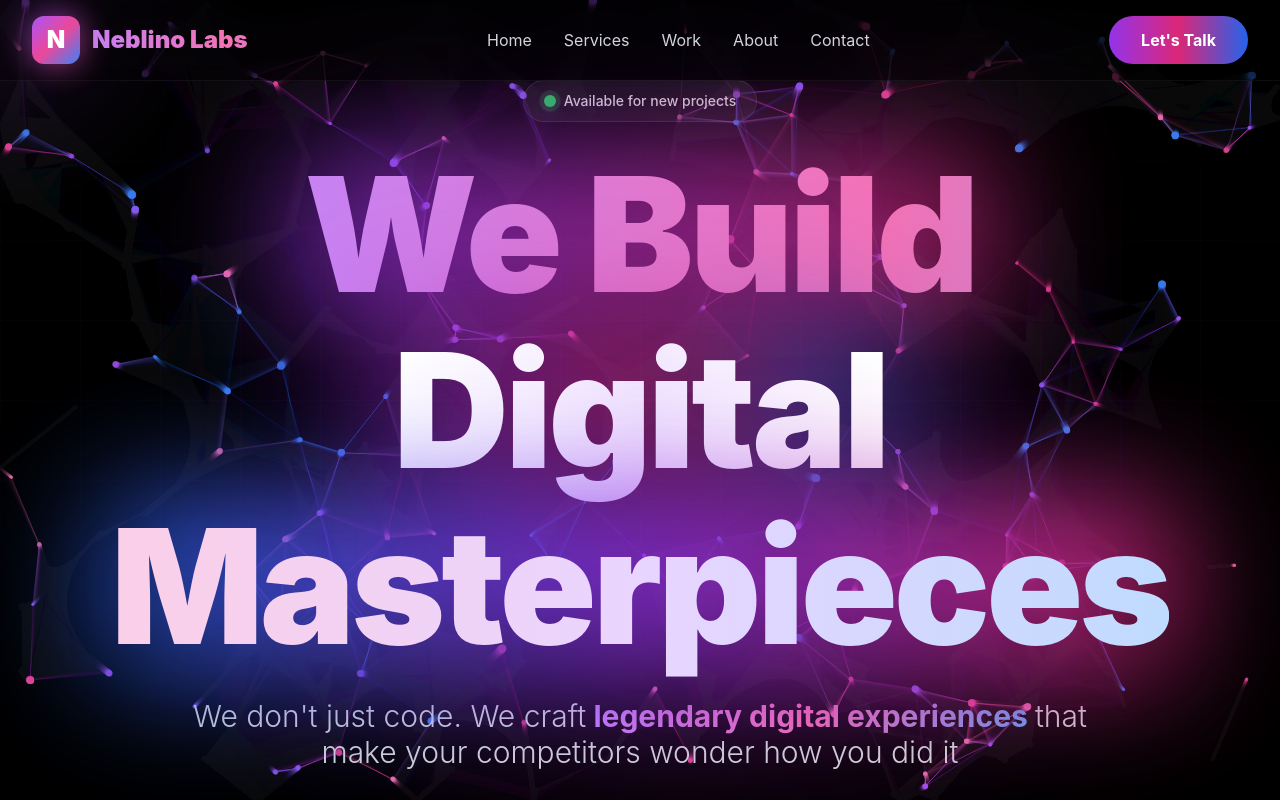
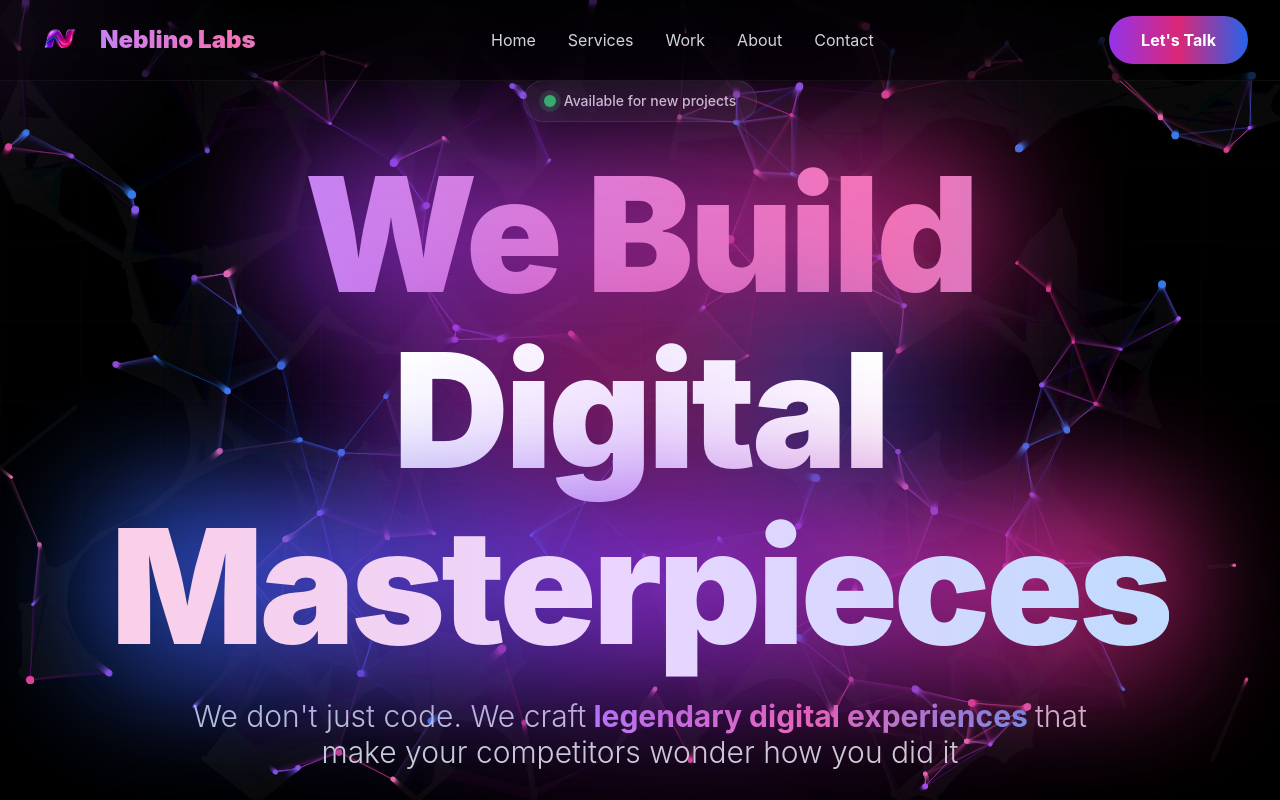
Before and after one commit to Zubair-IT/neblino-site, a Next.js app: page / in a window 1280 px wide. Shown: the top 800 px of the page. Built offline with nearby package versions, Linux system fonts and the light colour scheme.

Commit message:
🎨 Integrate stunning logo throughout site - navigation, footer, and favicon

```diff
--- a/app/layout.tsx
+++ b/app/layout.tsx
@@ -4,6 +4,9 @@ import "./globals.css";
 export const metadata: Metadata = {
   title: "Neblino Labs - Software Development Company",
   description: "Leading software development company delivering innovative solutions",
+  icons: {
+    icon: '/neblino-logo.png',
+  },
 };
 
 export default function RootLayout({
--- a/app/page.tsx
+++ b/app/page.tsx
@@ -158,9 +158,9 @@ export default function Home() {
           <div className="flex justify-between items-center h-20">
             <div className="flex items-center space-x-3 group cursor-pointer">
               <div className="relative">
-                <div className="absolute inset-0 bg-gradient-to-br from-purple-500 to-pink-500 rounded-xl blur-lg opacity-75 group-hover:opacity-100 transition-opacity" />
-                <div className="relative w-12 h-12 bg-gradient-to-br from-purple-500 via-pink-500 to-blue-500 rounded-xl flex items-center justify-center transform group-hover:rotate-180 group-hover:scale-110 transition-all duration-500">
-                  <span className="text-2xl font-black">N</span>
+                <div className="absolute inset-0 blur-lg opacity-75 group-hover:opacity-100 transition-opacity" />
+                <div className="relative w-14 h-14 transform group-hover:scale-110 transition-all duration-500">
+                  <img src="/neblino-logo.png" alt="Neblino Labs" className="w-full h-full object-contain drop-shadow-2xl" />
                 </div>
               </div>
               <span className="text-2xl font-black bg-gradient-to-r from-purple-400 via-pink-400 to-blue-400 bg-clip-text text-transparent animate-gradient">
@@ -447,11 +447,8 @@ export default function Home() {
           <div className="grid md:grid-cols-4 gap-16 mb-16">
             <div className="md:col-span-2">
               <div className="flex items-center space-x-3 mb-6 group cursor-pointer">
-                <div className="relative">
-                  <div className="absolute inset-0 bg-gradient-to-br from-purple-500 to-pink-500 rounded-xl blur-lg opacity-75" />
-                  <div className="relative w-12 h-12 bg-gradient-to-br from-purple-500 via-pink-500 to-blue-500 rounded-xl flex items-center justify-center">
-                    <span className="text-2xl font-black">N</span>
-                  </div>
+                <div className="relative w-12 h-12 transform group-hover:scale-110 transition-all duration-500">
+                  <img src="/neblino-logo.png" alt="Neblino Labs" className="w-full h-full object-contain drop-shadow-2xl" />
                 </div>
                 <span className="text-2xl font-black bg-gradient-to-r from-purple-400 to-pink-400 bg-clip-text text-transparent">
                   Neblino Labs
```
Also changed, not shown: public/neblino-logo.png (added).
